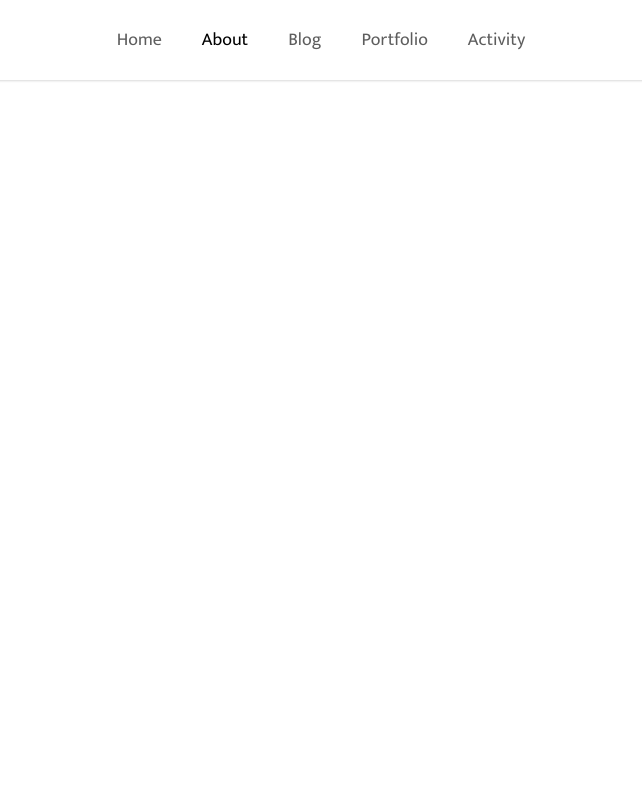
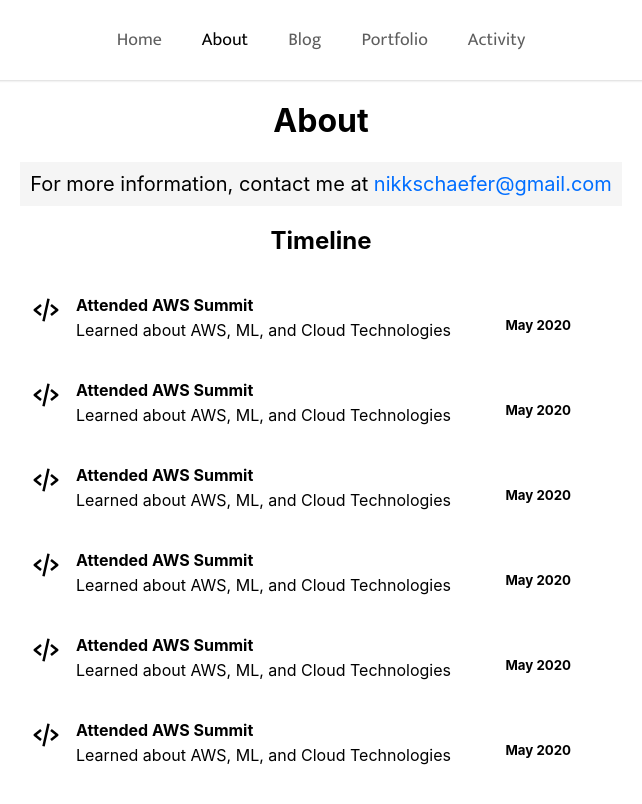
Before and after one commit to NikSchaefer/nikschaefer.com, a Next.js app: page /about in a window 1280 px wide. Shown: the whole page, without its empty margins (319-961 px from the left). Built offline with nearby package versions, Linux system fonts and the light colour scheme.

Commit message:
Timeline on About

```diff
--- /dev/null
+++ b/content/timeline.json
@@ -0,0 +1,32 @@
+[
+	{
+		"title": "Attended AWS Summit",
+		"description": "Learned about AWS, ML, and Cloud Technologies",
+		"date": "May 2020"
+	},
+	{
+		"title": "Attended AWS Summit",
+		"description": "Learned about AWS, ML, and Cloud Technologies",
+		"date": "May 2020"
+	},
+	{
+		"title": "Attended AWS Summit",
+		"description": "Learned about AWS, ML, and Cloud Technologies",
+		"date": "May 2020"
+	},
+	{
+		"title": "Attended AWS Summit",
+		"description": "Learned about AWS, ML, and Cloud Technologies",
+		"date": "May 2020"
+	},
+	{
+		"title": "Attended AWS Summit",
+		"description": "Learned about AWS, ML, and Cloud Technologies",
+		"date": "May 2020"
+	},
+	{
+		"title": "Attended AWS Summit",
+		"description": "Learned about AWS, ML, and Cloud Technologies",
+		"date": "May 2020"
+	}
+]
--- a/src/pages/about.tsx
+++ b/src/pages/about.tsx
@@ -1,5 +1,9 @@
 import Layout from "@components/layout";
 import Meta, { MetaType } from "@components/meta";
+import { BiCodeAlt } from "react-icons/bi";
+import styled from "styled-components";
+
+import timeline from "../../content/timeline.json";
 
 const META: MetaType = {
 	title: "About | Nik Schaefer",
@@ -8,11 +12,65 @@ const META: MetaType = {
 	image: "/logo.png",
 	url: "https://nikschaefer.tech/about",
 };
-
+const Disclaimer = styled.h3`
+	background-color: #f5f5f5;
+	width: fit-content;
+	margin: auto;
+	padding: 10px;
+	font-weight: 400;
+	font-size: 20px;
+	a {
+		color: #006eff;
+		:hover {
+			text-decoration: underline;
+		}
+	}
+`;
+const Timeline = styled.section`
+	width: 90%;
+	max-width: 500px;
+	margin: auto;
+`;
+const Container = styled.div`
+	text-align: left;
+	position: relative;
+	.icon {
+		position: absolute;
+		left: -40px;
+	}
+	.date {
+		position: absolute;
+		right: 0;
+		top: 0;
+	}
+	h4,
+	p {
+		margin: 5px;
+	}
+	margin: 40px 0;
+`;
 export default function About(): JSX.Element {
 	return (
 		<Layout>
 			<Meta META={META} />
+			<h1>About</h1>
+			<Disclaimer>
+				For more information, contact me at{" "}
+				<a href="mailto:nikkschaefer@gmail.com">
+					nikkschaefer@gmail.com
+				</a>
+			</Disclaimer>
+			<h2>Timeline</h2>
+			<Timeline>
+				{timeline.map((data) => (
+					<Container key={data.title}>
+						<BiCodeAlt className="icon" size="30px" />
+						<h4>{data.title}</h4>
+						<p>{data.description}</p>
+						<h5 className="date">{data.date}</h5>
+					</Container>
+				))}
+			</Timeline>
 		</Layout>
 	);
 }
```
